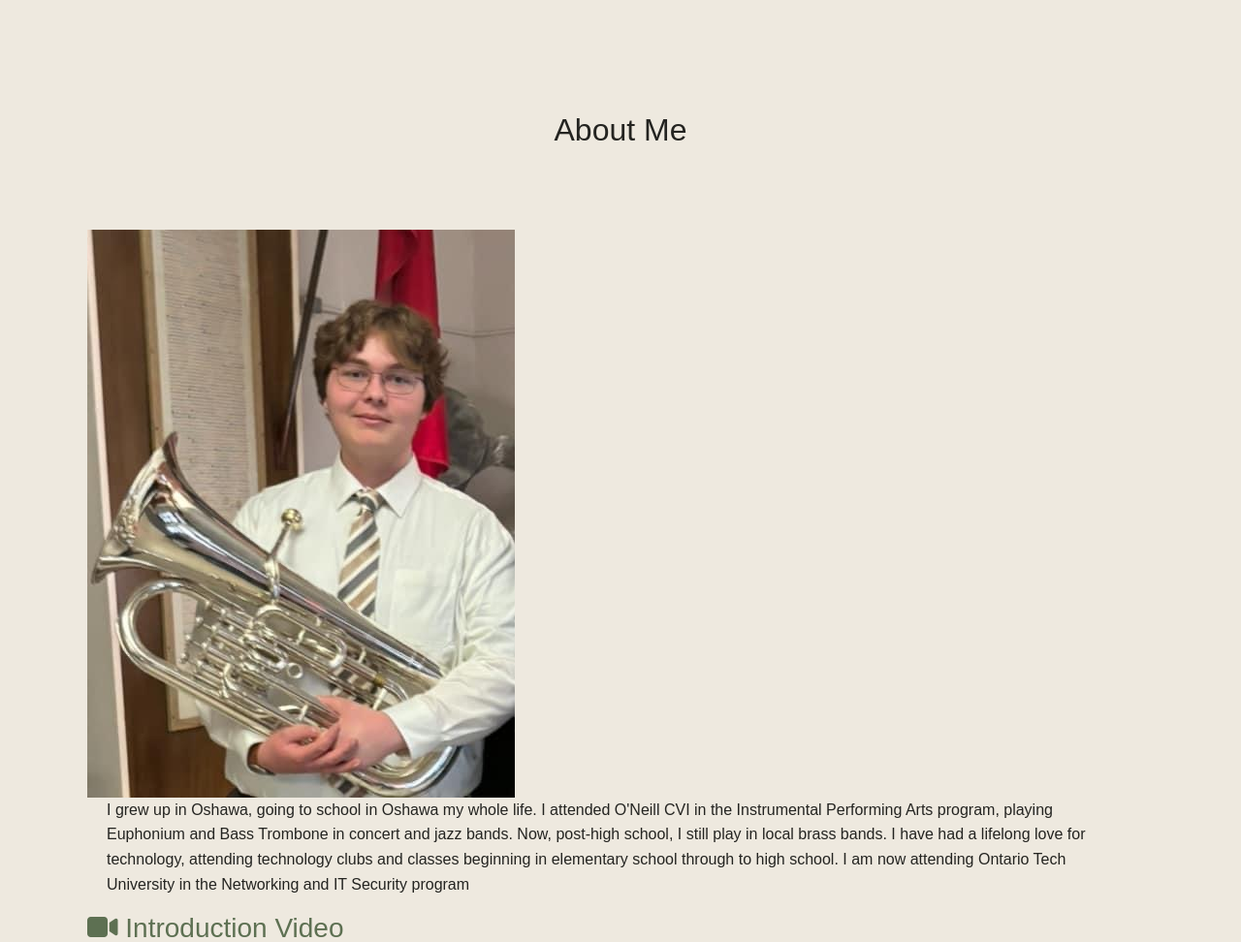
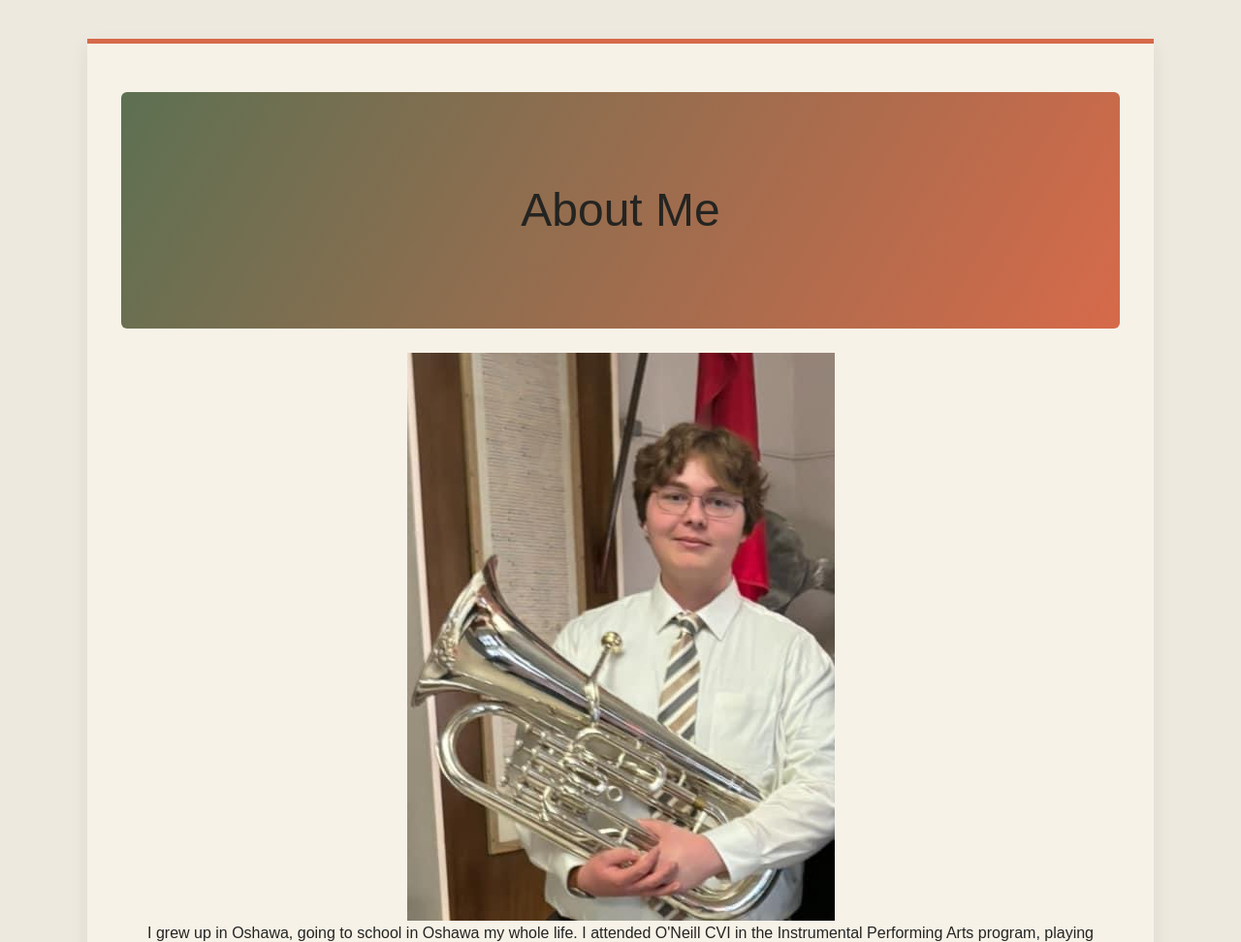
Before and after one commit to ampersans/portfolio-express, a Node server app: page /about in a window 1280 px wide. Shown: the part 217-1189 px from the top of the page at 97% size. Run offline with Node 20, Linux system fonts and the light colour scheme; some libraries are stand-ins or nearby versions.

Commit message:
Fixed portrait alignment and no gradient on about page

```diff
--- a/views/about.ejs
+++ b/views/about.ejs
@@ -4,10 +4,10 @@ Assignment 2
 Web & Script Programming
 about.ejs
 -->
-<section class=""about">
+<section class="about">
 
 
-    <div class=""projects-banner">
+    <div class="projects-banner">
         <h2>About Me</h2>
     </div>
 
```
